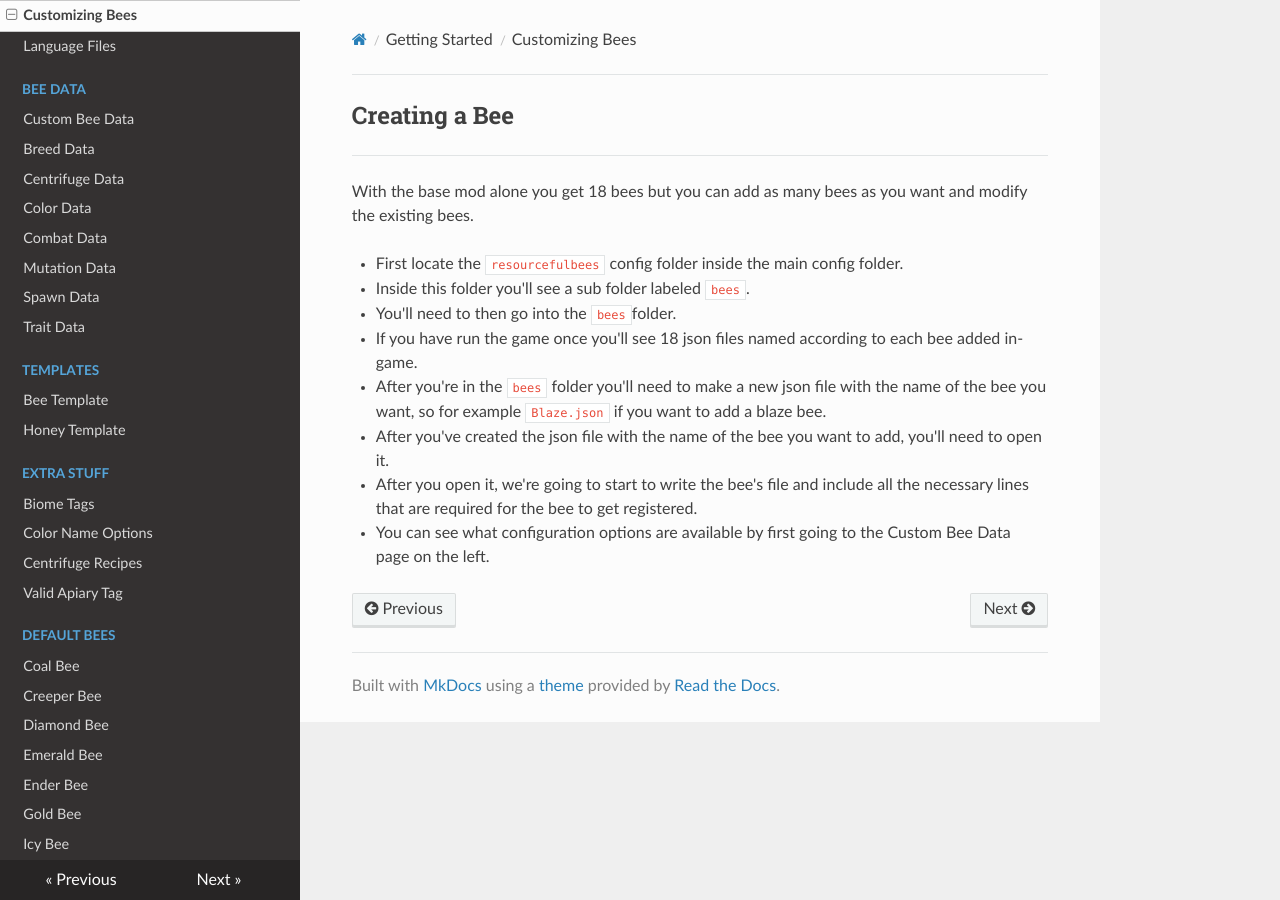
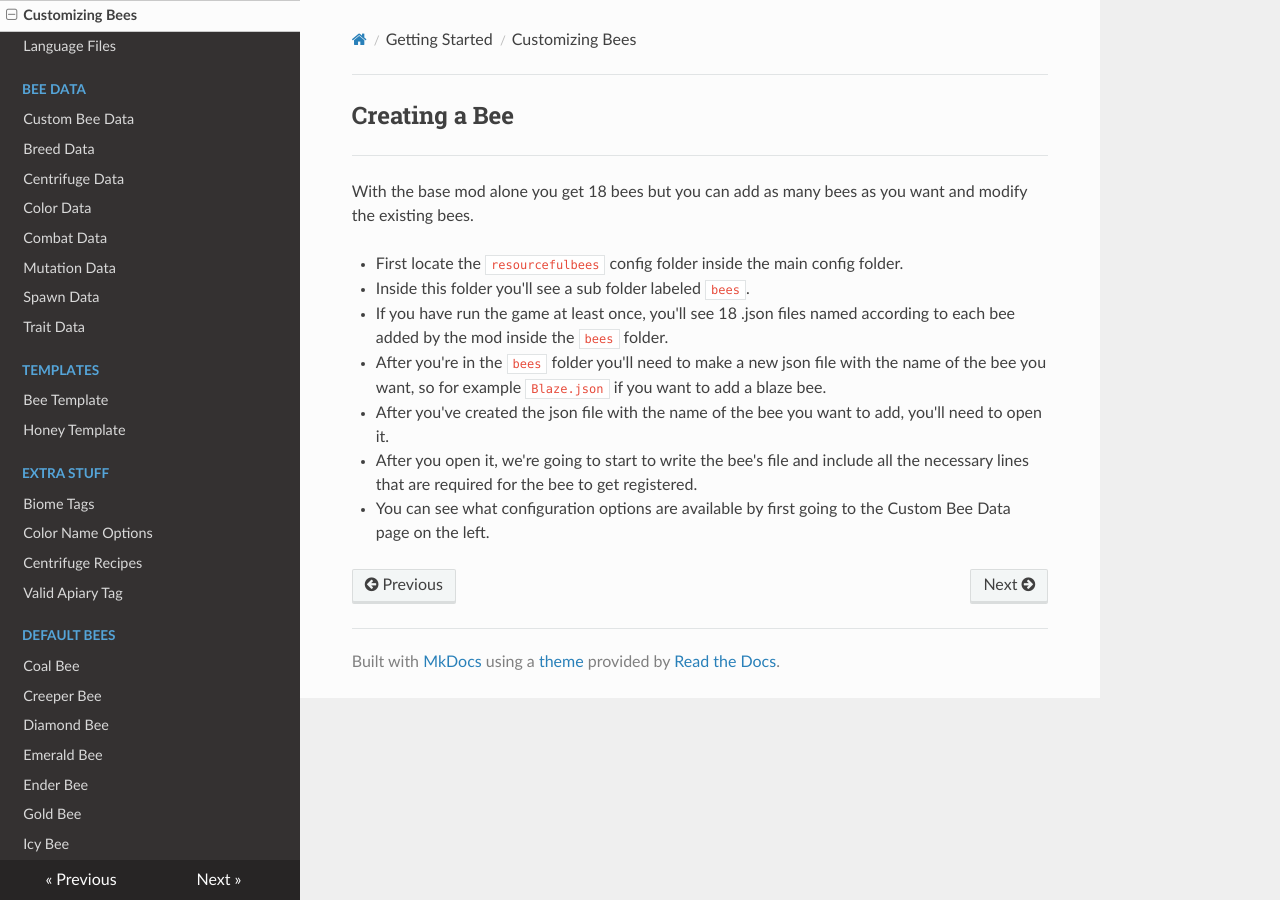
Before and after one commit to Team-Resourceful/ResourcefulBeesDocs, an MkDocs documentation site: the page built from docs/getting_started/bee_creation.md, in a window 1280 px wide. Built offline with MkDocs 1.6.1, drawn with Linux system fonts in a browser that asks for light colours; nearby versions of some CDN libraries.

Commit message:
docs/getting_started/bee_creation.md updated from https://stackedit.io/

```diff
--- a/docs/getting_started/bee_creation.md
+++ b/docs/getting_started/bee_creation.md
@@ -5,12 +5,11 @@ With the base mod alone you get 18 bees but you can add as many bees as you want
 
 * First locate the `resourcefulbees` config folder inside the main config folder.
 * Inside this folder you'll see a sub folder labeled `bees`.
-* You'll need to then go into the `bees`folder.
-* If you have run the game once you'll see 18 json files named according to each bee added in-game.
+* If you have run the game at least once, you'll see 18 .json files named according to each bee added by the mod inside the `bees` folder.
 * After you're in the `bees` folder you'll need to make a new json file with the name of the bee you want, so for example `Blaze.json` if you want to add a blaze bee.
 * After you've created the json file with the name of the bee you want to add, you'll need to open it.
 * After you open it, we're going to start to write the bee's file and include all the necessary lines that are required for the bee to get registered.
 * You can see what configuration options are available by first going to the Custom Bee Data page on the left.
 <!--stackedit_data:
-eyJoaXN0b3J5IjpbMjA3ODI4NDE5M119
+eyJoaXN0b3J5IjpbLTExMzkzOTM3MDFdfQ==
 -->
```
